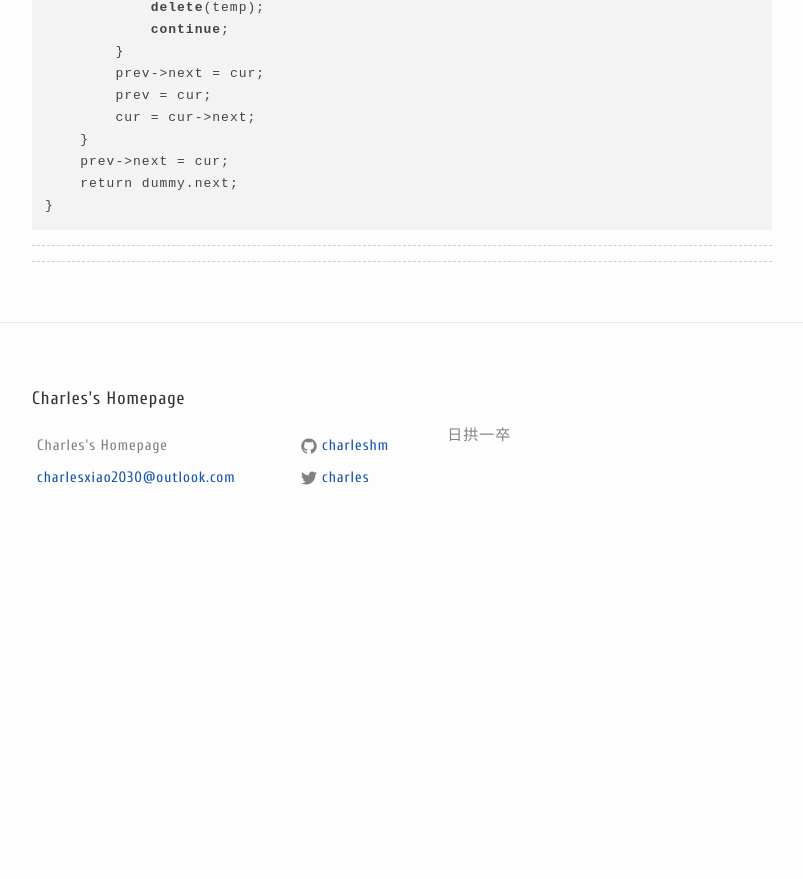
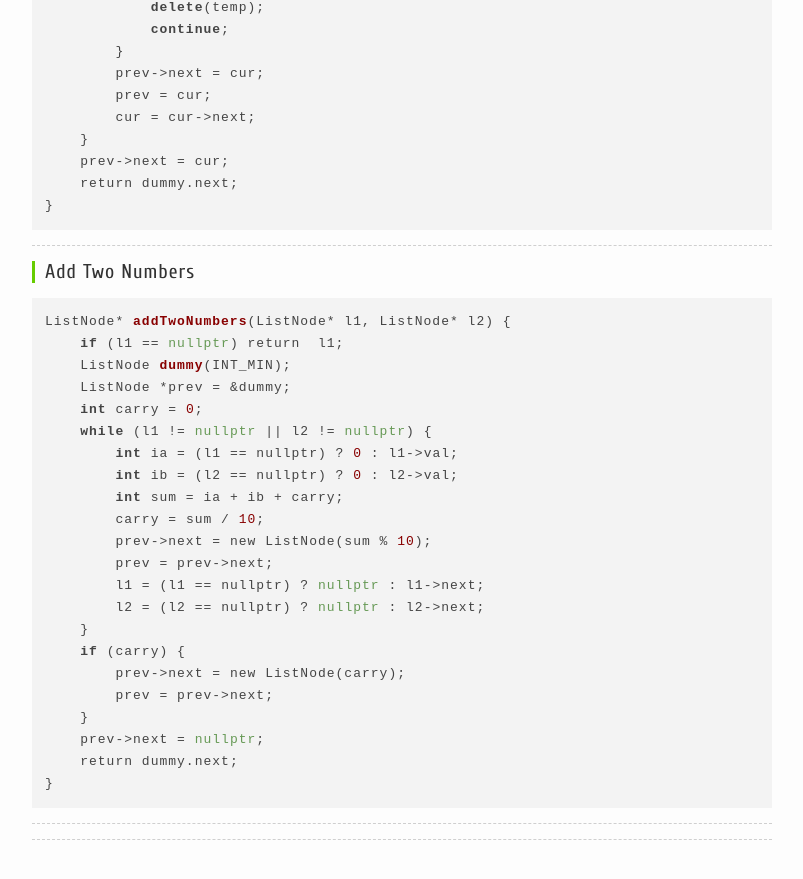
Before and after one commit to charleshm/charleshm.github.io, a Jekyll site: the page built from _posts/2016-04-08-C-plus-plus-List.md, in a window 1280 px wide and 900 px high, scrolled down 2838 px. Shown: the top 879 px of the window, without its empty margins (238-1041 px from the left). Built offline with Jekyll 4.4.1, drawn with Linux system fonts in a browser that asks for light colours; nearby versions of some CDN libraries; comment, search, counter and statistics services are not loaded; before the commit the page ends 3387 px from its top, so only the background shows below that.

```diff
--- a/_posts/2016-04-08-C-plus-plus-List.md
+++ b/_posts/2016-04-08-C-plus-plus-List.md
@@ -139,8 +139,33 @@
 }
 {% endhighlight %}
 
-  [1]: http://7xjbdi.com1.z0.glb.clouddn.com/headnode.jpg
+----------
 
+#### Add Two Numbers
 
+{% highlight c++ %}
+ListNode* addTwoNumbers(ListNode* l1, ListNode* l2) {
+    if (l1 == nullptr) return  l1;
+    ListNode dummy(INT_MIN);
+    ListNode *prev = &dummy;
+    int carry = 0;
+    while (l1 != nullptr || l2 != nullptr) {
+        int ia = (l1 == nullptr) ? 0 : l1->val;
+        int ib = (l2 == nullptr) ? 0 : l2->val;
+        int sum = ia + ib + carry;
+        carry = sum / 10;
+        prev->next = new ListNode(sum % 10);
+        prev = prev->next;
+        l1 = (l1 == nullptr) ? nullptr : l1->next;
+        l2 = (l2 == nullptr) ? nullptr : l2->next;
+    }
+    if (carry) {
+        prev->next = new ListNode(carry);
+        prev = prev->next;
+    }
+    prev->next = nullptr;
+    return dummy.next;
+}
+{% endhighlight %}
 
   [1]: http://7xjbdi.com1.z0.glb.clouddn.com/headnode.jpg
```
